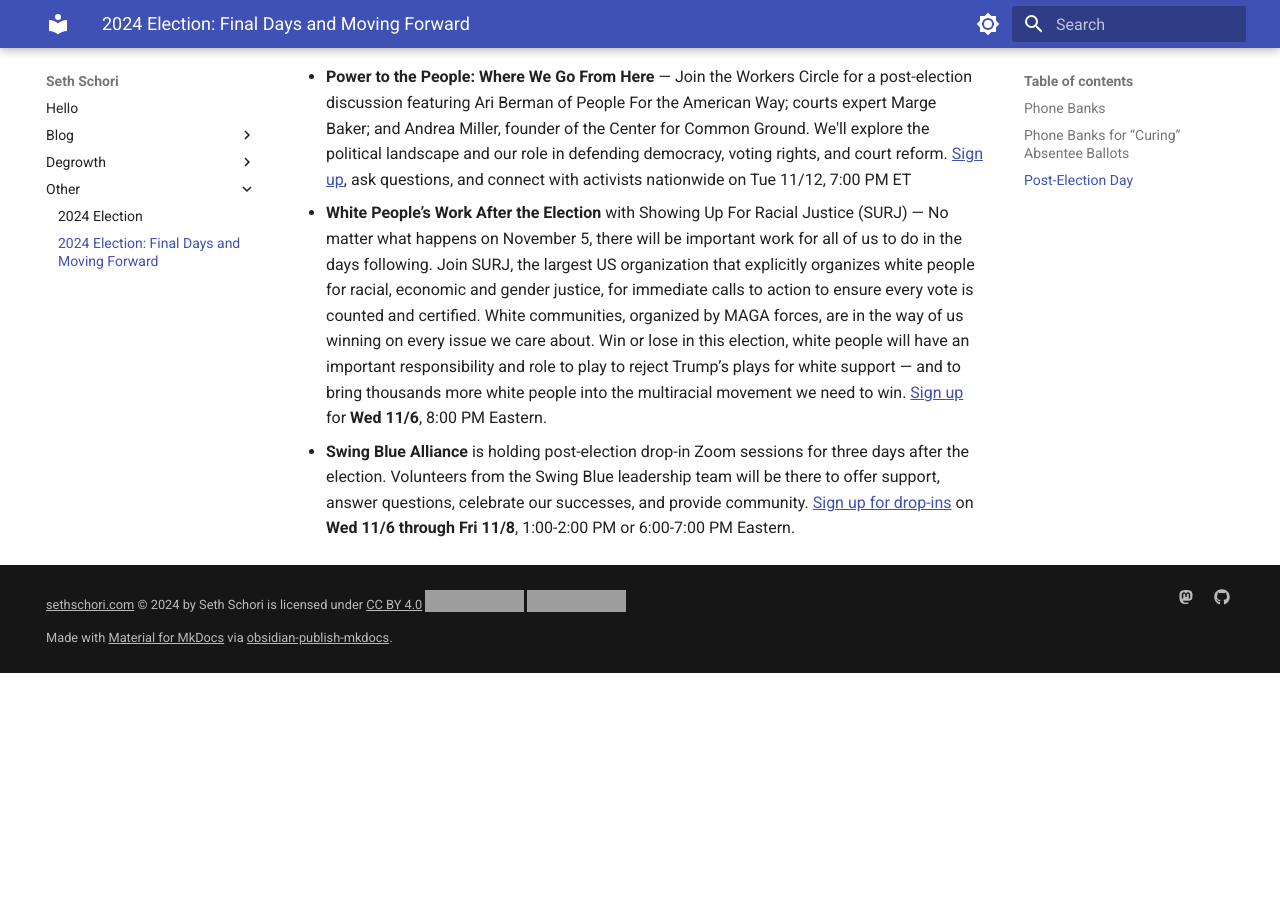
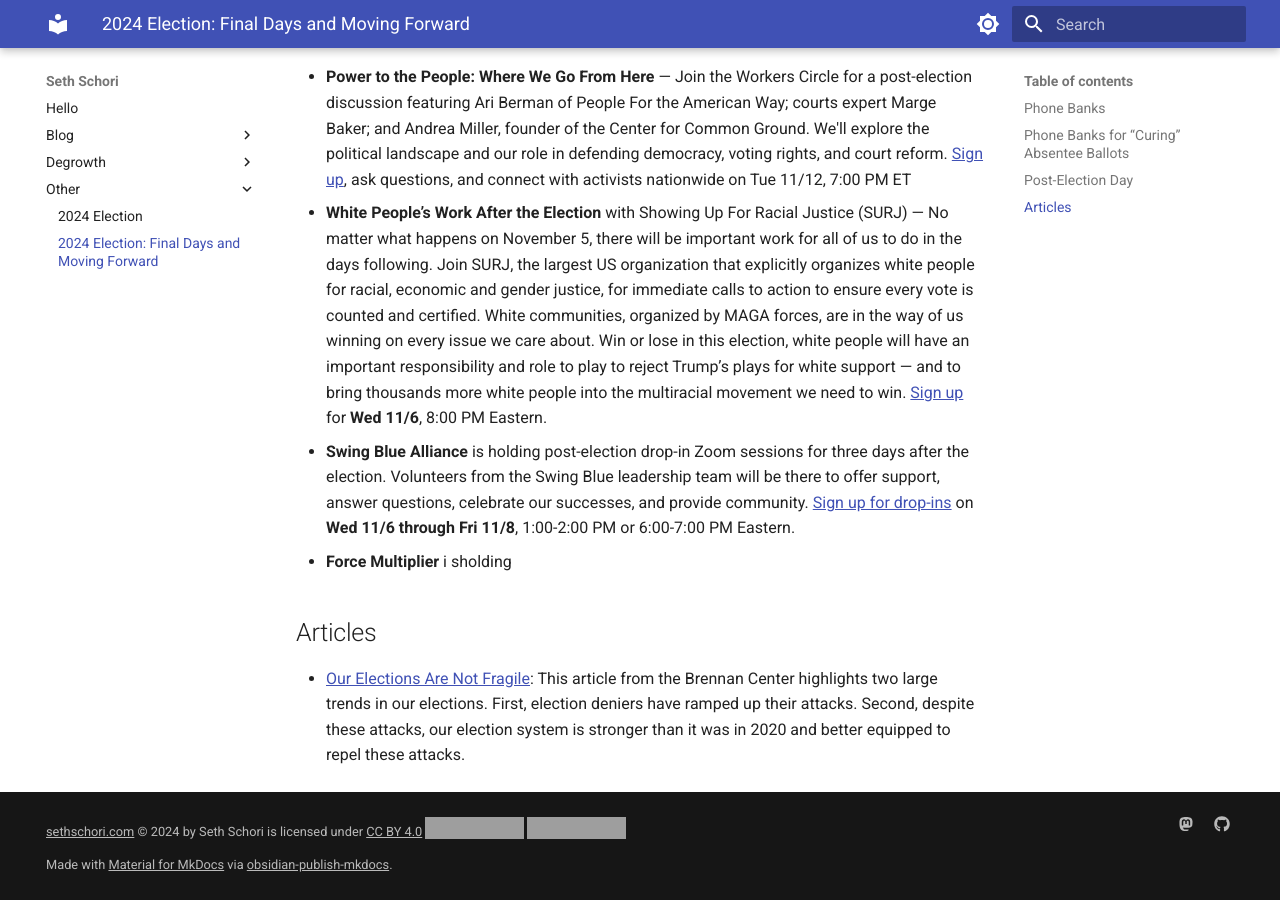
Before and after one commit to sethschori/sethschori.github.io, an MkDocs documentation site: the page built from docs/other/2024-election-ending.md, in a window 1280 px wide and 900 px high, scrolled down 1356 px. Built offline with MkDocs 1.6.1 and Material for MkDocs 9.7.7, drawn with Linux system fonts in a browser that asks for light colours; before the commit the page ends 2029 px from its top, so only the background shows below that; grey boxes are pictures that could not be loaded.

Commit message:
vault backup: 2024-11-02 10:15:17

```diff
--- a/docs/other/2024-election-ending.md
+++ b/docs/other/2024-election-ending.md
@@ -22,3 +22,6 @@
 - **Power to the People: Where We Go From Here** — Join the Workers Circle for a post-election discussion featuring Ari Berman of People For the American Way; courts expert Marge Baker; and Andrea Miller, founder of the Center for Common Ground. We'll explore the political landscape and our role in defending democracy, voting rights, and court reform. [Sign up](https://us02web.zoom.us/meeting/register/tZMpdu6pqDwtH9XIzrp7nk2s51HqZesarWsd#/registration), ask questions, and connect with activists nationwide on Tue 11/12, 7:00 PM ET
 - **White People’s Work After the Election** with Showing Up For Racial Justice (SURJ) — No matter what happens on November 5, there will be important work for all of us to do in the days following. Join SURJ, the largest US organization that explicitly organizes white people for racial, economic and gender justice, for immediate calls to action to ensure every vote is counted and certified. White communities, organized by MAGA forces, are in the way of us winning on every issue we care about. Win or lose in this election, white people will have an important responsibility and role to play to reject Trump’s plays for white support — and to bring thousands more white people into the multiracial movement we need to win. [Sign up](https://www.mobilize.us/surj/event/733189/) for **Wed 11/6**, 8:00 PM Eastern.
 - **Swing Blue Alliance** is holding post-election drop-in Zoom sessions for three days after the election. Volunteers from the Swing Blue leadership team will be there to offer support, answer questions, celebrate our successes, and provide community. [Sign up for drop-ins](https://www.mobilize.us/swingbluealliance/event/740136/) on **Wed 11/6 through Fri 11/8**, 1:00-2:00 PM or 6:00-7:00 PM Eastern.
+- **Force Multiplier** i sholding
+## Articles
+- [Our Elections Are Not Fragile](https://www.brennancenter.org/our-work/analysis-opinion/our-elections-are-not-fragile): This article from the Brennan Center highlights two large trends in our elections. First, election deniers have ramped up their attacks. Second, despite these attacks, our election system is stronger than it was in 2020 and better equipped to repel these attacks.
```
